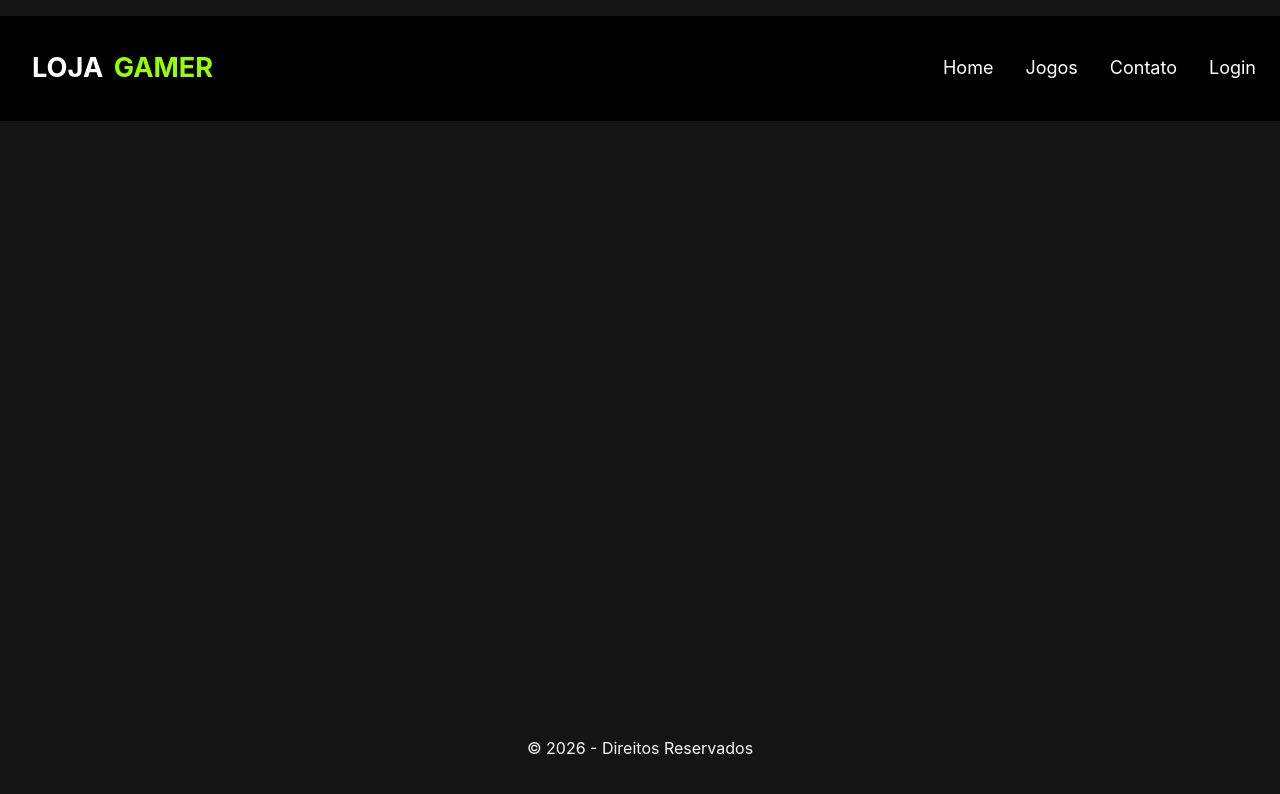
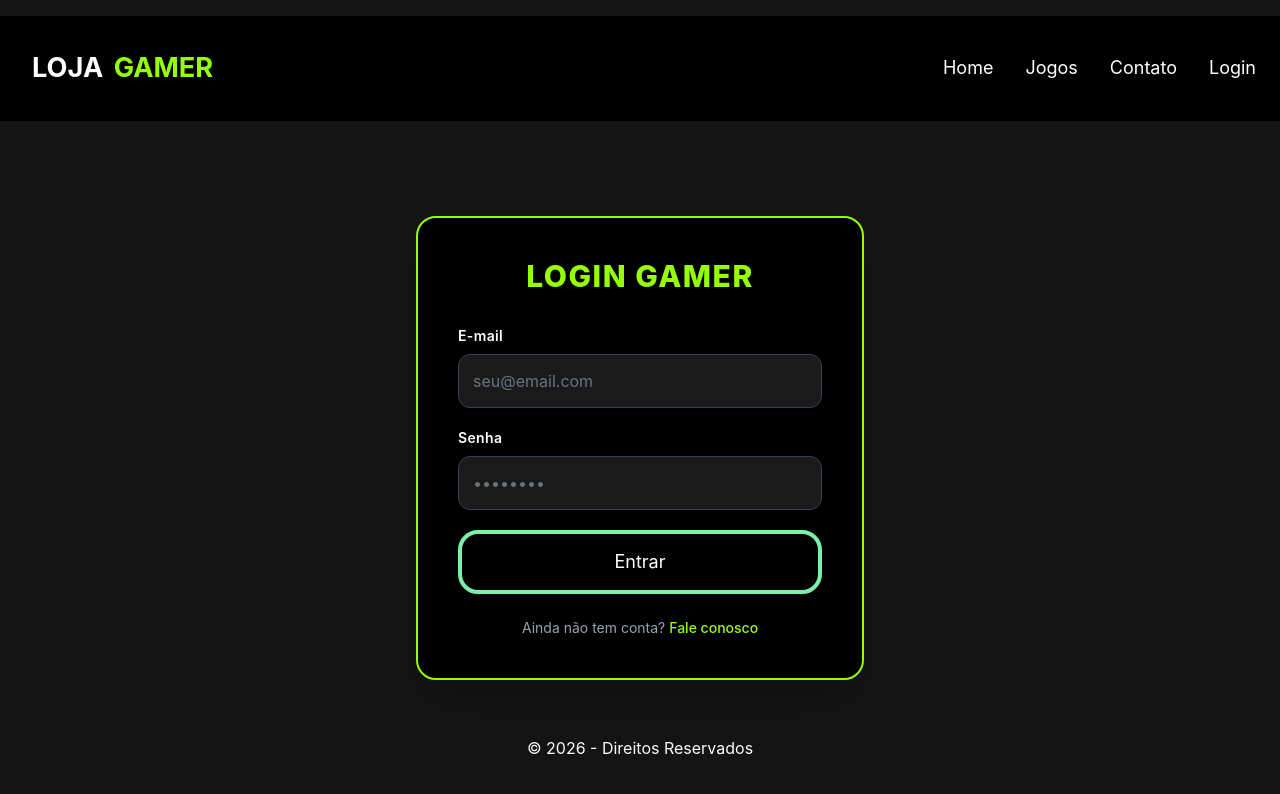
Before and after one commit to nickbelo2201/project_loja_gamer, a React (Vite) app: page /login in a window 1280 px wide. Shown: the top 794 px of the page. Built offline with nearby package versions, Linux system fonts and the light colour scheme.

Commit message:
feat: codificando e estilizando login, contato e error

```diff
--- a/src/pages/Error.jsx
+++ b/src/pages/Error.jsx
@@ -1,5 +1,3 @@
-import {Link} from "react-router-dom"
-
 
 const Error = () => {
   return (
--- a/src/pages/Login.jsx
+++ b/src/pages/Login.jsx
@@ -1,9 +1,66 @@
+import { useState } from "react"
+import { useNavigate, Link } from "react-router-dom"
 
 const Login = () => {
+  const [email, setEmail]= useState("");
+  const [senha, setSenha]= useState("");
+  // hook useNavigate - Navega entre components
+  const navigate = useNavigate();
+
+  const Login =(e)=>{
+    e.preventDefault();
+    alert(`Bem Vindo(a), ${email}`);
+    navigate("/");
+  }
+
   return (
-    <>
+    <main className="grow flex items-center justify-center px-4 mt-20 login" >
+      <div className="bg-black p-8 sm:p-10 rounded-[20px] w-full max-w-md shadow-2xl border-2 border-[#95ff00]">
 
-    </>
+        {/* Título com o mesmo estilo neon do site */}
+        <h2 className="text-2xl sm:text-3xl font-extrabold text-[#95ff00] text-center mb-8 uppercase tracking-wider">
+          Login Gamer
+        </h2>
+
+        <form onSubmit={Login} className="flex flex-col gap-5">
+          <div>
+            <label className="block text-white mb-2 text-sm font-semibold tracking-wide">E-mail</label>
+            <input
+              type="email"
+              required
+              value={email}
+              onChange={(e) => setEmail(e.target.value)}
+              placeholder="seu@email.com"
+              className="w-full p-3.5 rounded-xl bg-[#1a1a1a] text-white border border-gray-700 focus:border-[#95ff00] focus:ring-1 focus:ring-[#95ff00] outline-none transition-all placeholder:text-gray-500"
+            />
+          </div>
+
+          <div>
+            <label className="block text-white mb-2 text-sm font-semibold tracking-wide">Senha</label>
+            <input
+              type="password"
+              required
+              value={senha}
+              onChange={(e) => setSenha(e.target.value)}
+              placeholder="••••••••"
+              className="w-full p-3.5 rounded-xl bg-[#1a1a1a] text-white border border-gray-700 focus:border-[#95ff00] focus:ring-1 focus:ring-[#95ff00] outline-none transition-all placeholder:text-gray-500"
+            />
+          </div>
+
+          {/* Botão com o mesmo gradiente e efeito dos cards */}
+          <button
+            type="submit"
+            className=" border-4 border-green-300 t-2 w-full py-3.5 rounded-[20px] text-white text-lg transition-all duration-300 hover:opacity-90 hover:scale-105 hover:text-white cursor-pointer shadow-lg"
+          >
+            Entrar
+          </button>
+        </form>
+
+        <p className="text-center text-gray-400 mt-6 text-sm">
+          Ainda não tem conta? <Link to="/contato" className="text-[#95ff00] hover:underline font-medium">Fale conosco</Link>
+        </p>
+      </div>
+    </main>
   )
 }
 
```
